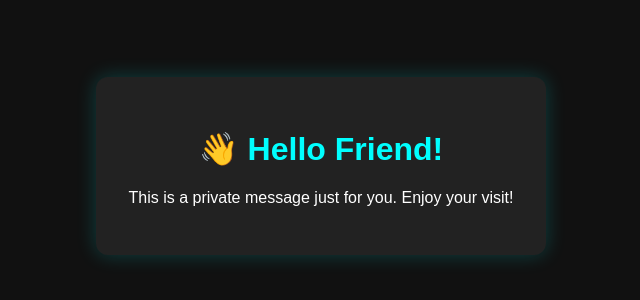
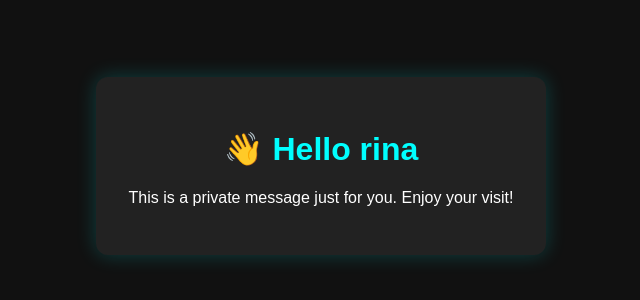
Before and after one commit to deep-8482/deep, a plain HTML site: page index.html in a window 1280 px wide. Shown: the part 234-534 px from the top of the page, without its empty margins (319-959 px from the left). Drawn offline with Linux system fonts and the light colour scheme.

Commit message:
Update index.html

```diff
--- a/index.html
+++ b/index.html
@@ -28,7 +28,7 @@
 </head>
 <body>
   <div class="box">
-    <h1>👋 Hello Friend!</h1>
+    <h1>👋 Hello rina</h1>
     <p>This is a private message just for you. Enjoy your visit!</p>
   </div>
 </body>
```
